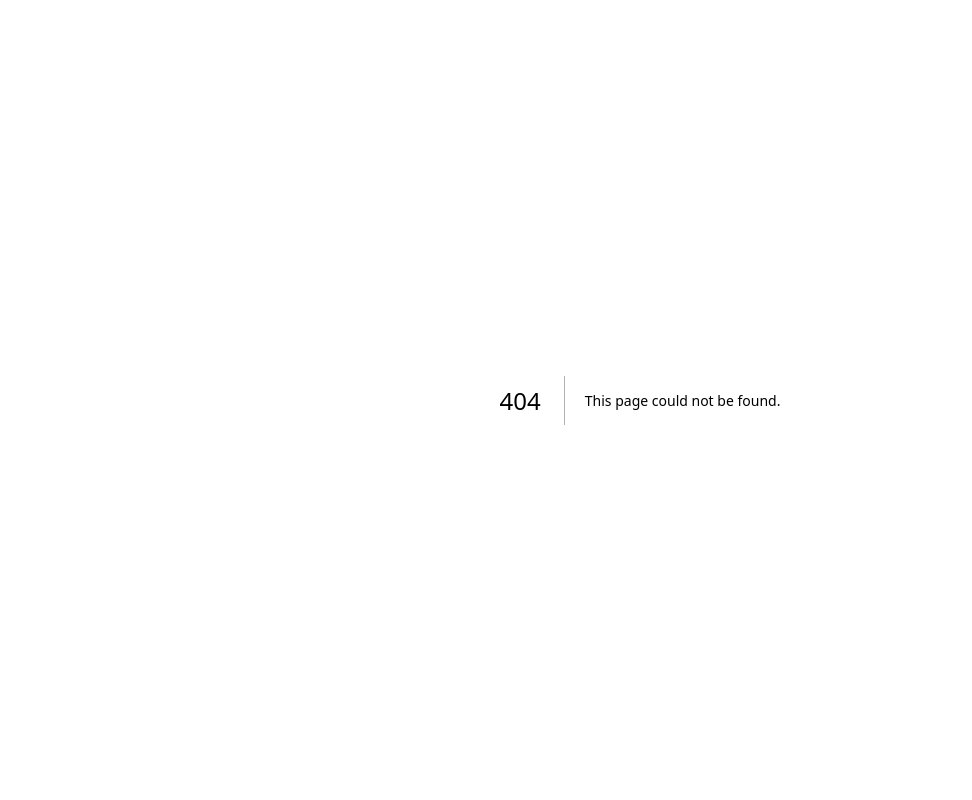
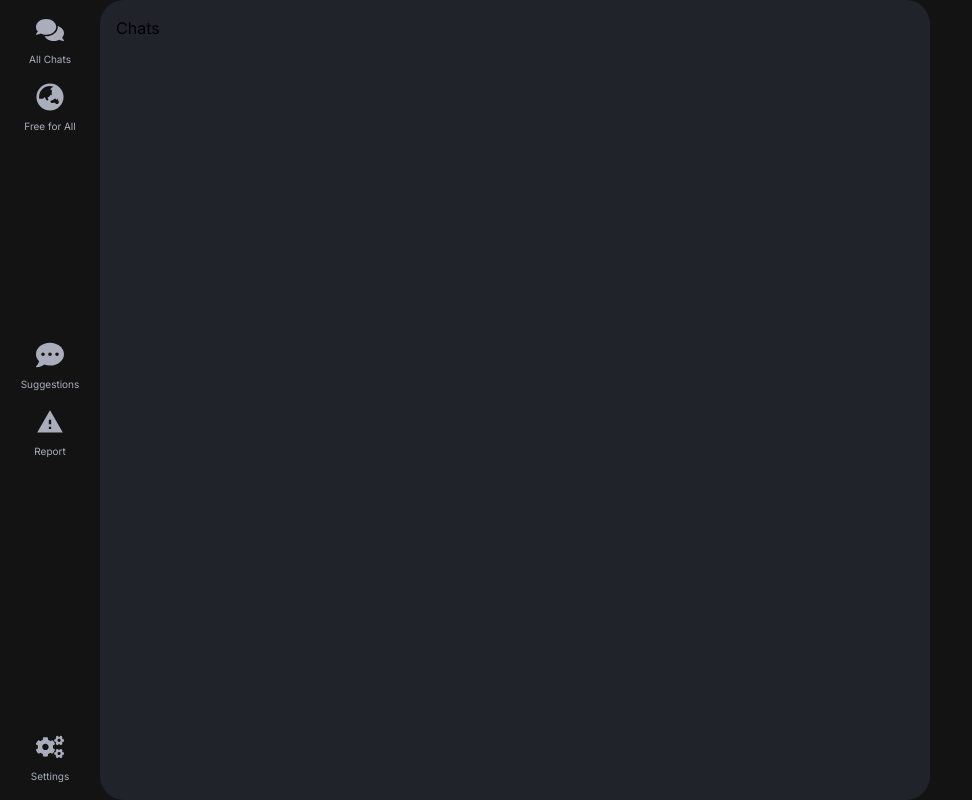
Before and after one commit to kamotekiddev/dream-chat, a Next.js app: page /chats in a window 1280 px wide. Before the commit this address had no page. Shown: the whole page, without its empty margins (0-972 px from the left). Built offline with nearby package versions, Linux system fonts and the light colour scheme.

Commit message:
build the side nav

```diff
--- a/package.json
+++ b/package.json
@@ -19,6 +19,7 @@
     "postcss": "8.4.23",
     "react": "18.2.0",
     "react-dom": "18.2.0",
+    "react-icons": "^4.8.0",
     "tailwindcss": "3.3.1",
     "typescript": "5.0.4"
   }
--- /dev/null
+++ b/src/app/chats/layout.tsx
@@ -0,0 +1,11 @@
+import GeneralLayout from '@/layouts/GeneralLayout';
+
+interface Props {
+	children: React.ReactNode;
+}
+
+const Layout = ({ children }: Props) => {
+	return <GeneralLayout>{children}</GeneralLayout>;
+};
+
+export default Layout;
--- /dev/null
+++ b/src/app/chats/page.tsx
@@ -0,0 +1,7 @@
+import React from 'react';
+
+const Chats = () => {
+	return <div>Chats</div>;
+};
+
+export default Chats;
--- a/src/app/layout.tsx
+++ b/src/app/layout.tsx
@@ -1,21 +1,21 @@
-import './globals.css'
-import { Inter } from 'next/font/google'
+import './globals.css';
+import { Inter } from 'next/font/google';
 
-const inter = Inter({ subsets: ['latin'] })
+const inter = Inter({ subsets: ['latin'] });
 
 export const metadata = {
-  title: 'Create Next App',
-  description: 'Generated by create next app',
+	title: 'Create Next App',
+	description: 'Generated by create next app',
+};
+
+interface Props {
+	children: React.ReactNode;
 }
 
-export default function RootLayout({
-  children,
-}: {
-  children: React.ReactNode
-}) {
-  return (
-    <html lang="en">
-      <body className={inter.className}>{children}</body>
-    </html>
-  )
+export default function RootLayout({ children }: Props) {
+	return (
+		<html lang='en'>
+			<body className={inter.className}>{children}</body>
+		</html>
+	);
 }
--- a/src/app/page.tsx
+++ b/src/app/page.tsx
@@ -1,116 +1,3 @@
-import Image from 'next/image'
-import { Inter } from 'next/font/google'
-
-const inter = Inter({ subsets: ['latin'] })
-
 export default function Home() {
-  return (
-    <main className="flex min-h-screen flex-col items-center justify-between p-24">
-      <div className="z-10 w-full max-w-5xl items-center justify-between font-mono text-sm lg:flex">
-        <p className="fixed left-0 top-0 flex w-full justify-center border-b border-gray-300 bg-gradient-to-b from-zinc-200 pb-6 pt-8 backdrop-blur-2xl dark:border-neutral-800 dark:bg-zinc-800/30 dark:from-inherit lg:static lg:w-auto  lg:rounded-xl lg:border lg:bg-gray-200 lg:p-4 lg:dark:bg-zinc-800/30">
-          Get started by editing&nbsp;
-          <code className="font-mono font-bold">src/app/page.tsx</code>
-        </p>
-        <div className="fixed bottom-0 left-0 flex h-48 w-full items-end justify-center bg-gradient-to-t from-white via-white dark:from-black dark:via-black lg:static lg:h-auto lg:w-auto lg:bg-none">
-          <a
-            className="pointer-events-none flex place-items-center gap-2 p-8 lg:pointer-events-auto lg:p-0"
-            href="https://vercel.com?utm_source=create-next-app&utm_medium=appdir-template&utm_campaign=create-next-app"
-            target="_blank"
-            rel="noopener noreferrer"
-          >
-            By{' '}
-            <Image
-              src="/vercel.svg"
-              alt="Vercel Logo"
-              className="dark:invert"
-              width={100}
-              height={24}
-              priority
-            />
-          </a>
-        </div>
-      </div>
-
-      <div className="relative flex place-items-center before:absolute before:h-[300px] before:w-[480px] before:-translate-x-1/2 before:rounded-full before:bg-gradient-radial before:from-white before:to-transparent before:blur-2xl before:content-[''] after:absolute after:-z-20 after:h-[180px] after:w-[240px] after:translate-x-1/3 after:bg-gradient-conic after:from-sky-200 after:via-blue-200 after:blur-2xl after:content-[''] before:dark:bg-gradient-to-br before:dark:from-transparent before:dark:to-blue-700 before:dark:opacity-10 after:dark:from-sky-900 after:dark:via-[#0141ff] after:dark:opacity-40 before:lg:h-[360px]">
-        <Image
-          className="relative dark:drop-shadow-[0_0_0.3rem_#ffffff70] dark:invert"
-          src="/next.svg"
-          alt="Next.js Logo"
-          width={180}
-          height={37}
-          priority
-        />
-      </div>
-
-      <div className="mb-32 grid text-center lg:mb-0 lg:grid-cols-4 lg:text-left">
-        <a
-          href="https://beta.nextjs.org/docs?utm_source=create-next-app&utm_medium=appdir-template&utm_campaign=create-next-app"
-          className="group rounded-lg border border-transparent px-5 py-4 transition-colors hover:border-gray-300 hover:bg-gray-100 hover:dark:border-neutral-700 hover:dark:bg-neutral-800/30"
-          target="_blank"
-          rel="noopener noreferrer"
-        >
-          <h2 className={`mb-3 text-2xl font-semibold`}>
-            Docs{' '}
-            <span className="inline-block transition-transform group-hover:translate-x-1 motion-reduce:transform-none">
-              -&gt;
-            </span>
-          </h2>
-          <p className={`m-0 max-w-[30ch] text-sm opacity-50`}>
-            Find in-depth information about Next.js features and API.
-          </p>
-        </a>
-
-        <a
-          href="https://nextjs.org/learn?utm_source=create-next-app&utm_medium=appdir-template-tw&utm_campaign=create-next-app"
-          className="group rounded-lg border border-transparent px-5 py-4 transition-colors hover:border-gray-300 hover:bg-gray-100 hover:dark:border-neutral-700 hover:dark:bg-neutral-800 hover:dark:bg-opacity-30"
-          target="_blank"
-          rel="noopener noreferrer"
-        >
-          <h2 className={`mb-3 text-2xl font-semibold`}>
-            Learn{' '}
-            <span className="inline-block transition-transform group-hover:translate-x-1 motion-reduce:transform-none">
-              -&gt;
-            </span>
-          </h2>
-          <p className={`m-0 max-w-[30ch] text-sm opacity-50`}>
-            Learn about Next.js in an interactive course with&nbsp;quizzes!
-          </p>
-        </a>
-
-        <a
-          href="https://vercel.com/templates?framework=next.js&utm_source=create-next-app&utm_medium=appdir-template&utm_campaign=create-next-app"
-          className="group rounded-lg border border-transparent px-5 py-4 transition-colors hover:border-gray-300 hover:bg-gray-100 hover:dark:border-neutral-700 hover:dark:bg-neutral-800/30"
-          target="_blank"
-          rel="noopener noreferrer"
-        >
-          <h2 className={`mb-3 text-2xl font-semibold`}>
-            Templates{' '}
-            <span className="inline-block transition-transform group-hover:translate-x-1 motion-reduce:transform-none">
-              -&gt;
-            </span>
-          </h2>
-          <p className={`m-0 max-w-[30ch] text-sm opacity-50`}>
-            Explore the Next.js 13 playground.
-          </p>
-        </a>
-
-        <a
-          href="https://vercel.com/new?utm_source=create-next-app&utm_medium=appdir-template&utm_campaign=create-next-app"
-          className="group rounded-lg border border-transparent px-5 py-4 transition-colors hover:border-gray-300 hover:bg-gray-100 hover:dark:border-neutral-700 hover:dark:bg-neutral-800/30"
-          target="_blank"
-          rel="noopener noreferrer"
-        >
-          <h2 className={`mb-3 text-2xl font-semibold`}>
-            Deploy{' '}
-            <span className="inline-block transition-transform group-hover:translate-x-1 motion-reduce:transform-none">
-              -&gt;
-            </span>
-          </h2>
-          <p className={`m-0 max-w-[30ch] text-sm opacity-50`}>
-            Instantly deploy your Next.js site to a shareable URL with Vercel.
-          </p>
-        </a>
-      </div>
-    </main>
-  )
+	return <main>This is the Landing Page</main>;
 }
--- /dev/null
+++ b/src/layouts/GeneralLayout.tsx
@@ -0,0 +1,16 @@
+import SideNav from './SideNav';
+
+interface Props {
+	children: React.ReactNode;
+}
+
+const GeneralLayout = ({ children }: Props) => {
+	return (
+		<div className='h-screen grid grid-cols-[100px_auto_350px] bg-[#131313]'>
+			<SideNav />
+			<div className='bg-[#202329] p-4 rounded-3xl'>{children}</div>
+		</div>
+	);
+};
+
+export default GeneralLayout;
--- /dev/null
+++ b/src/layouts/SideNav.tsx
@@ -0,0 +1,34 @@
+import { MdReportProblem } from 'react-icons/md';
+import { FaComments, FaGlobeAsia, FaCommentDots, FaCogs } from 'react-icons/fa';
+
+import SideNavLink from './SideNavLink';
+
+const SideNav = () => {
+	return (
+		<div className='grid gap-4 grid-rows-3 p-2 py-4 h-full'>
+			<div className='space-y-4'>
+				<SideNavLink icon={FaComments} href='/chats'>
+					All Chats
+				</SideNavLink>
+				<SideNavLink icon={FaGlobeAsia} href='/chats'>
+					Free for All
+				</SideNavLink>
+			</div>
+			<div className='space-y-4 self-center'>
+				<SideNavLink icon={FaCommentDots} href='/chats'>
+					Suggestions
+				</SideNavLink>
+				<SideNavLink icon={MdReportProblem} href='/chats'>
+					Report
+				</SideNavLink>
+			</div>
+			<div className='space-y-4 self-end'>
+				<SideNavLink icon={FaCogs} href='/chats'>
+					Settings
+				</SideNavLink>
+			</div>
+		</div>
+	);
+};
+
+export default SideNav;
--- /dev/null
+++ b/src/layouts/SideNavLink.tsx
@@ -0,0 +1,24 @@
+import Link, { LinkProps } from 'next/link';
+import { IconType } from 'react-icons';
+
+interface Props extends LinkProps {
+	href: string;
+	children: React.ReactNode;
+	icon?: IconType;
+}
+const SideNavLink = ({ href, icon: Icon, children, ...props }: Props) => {
+	return (
+		<Link
+			href={href}
+			className='block text-[#A9AEBA] text-[10px] hover:text-[#FDFDFD] transition-all duration-100 ease-linear'
+			{...props}
+		>
+			<div className='grid place-items-center'>
+				{Icon && <Icon className='h-7 w-7 mb-2' />}
+				{children}
+			</div>
+		</Link>
+	);
+};
+
+export default SideNavLink;
--- a/tailwind.config.js
+++ b/tailwind.config.js
@@ -4,6 +4,7 @@ module.exports = {
 		'./src/pages/**/*.{js,ts,jsx,tsx,mdx}',
 		'./src/components/**/*.{js,ts,jsx,tsx,mdx}',
 		'./src/app/**/*.{js,ts,jsx,tsx,mdx}',
+		'./src/**/*.{js,ts,jsx,tsx,mdx}',
 	],
 	theme: {
 		extend: {
@@ -15,4 +16,4 @@ module.exports = {
 		},
 	},
 	plugins: [],
-}
+};
```
Also changed, not shown: 1 other file (tests, documents, lock files or other folders). Lines whose indentation alone changed are shown as unchanged.
